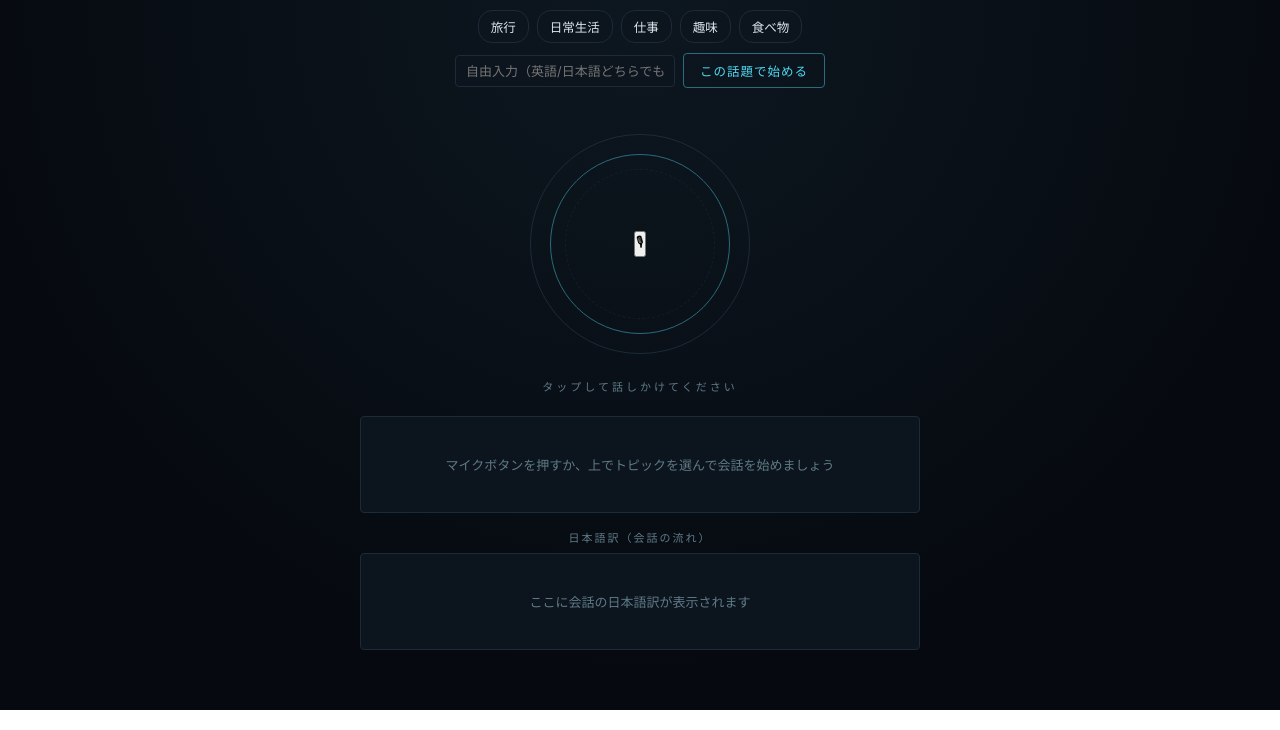
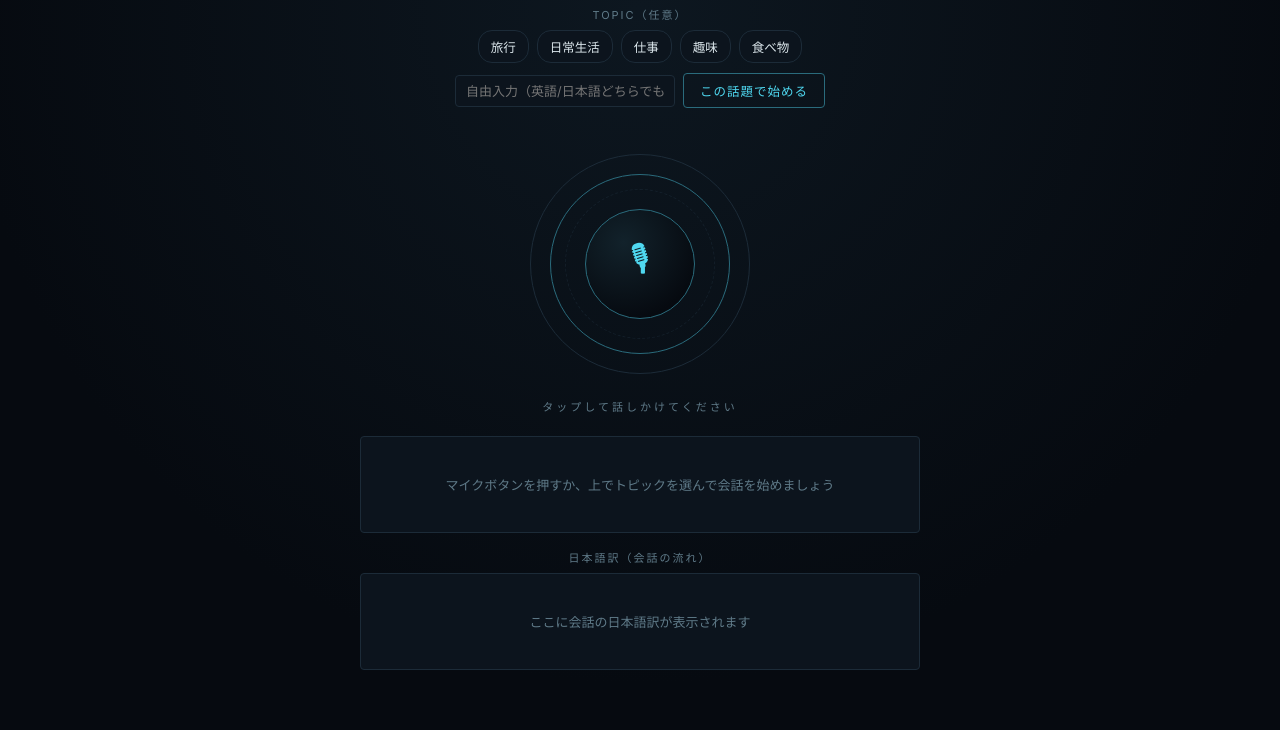
Before and after one commit to NgkR-Biz/jarvis-english-coach, a website: page public/index.html in a window 1280 px wide. Shown: the part 170-900 px from the top of the page. Drawn offline with Linux system fonts and the light colour scheme.

Commit message:
Refactor mic button styles and remove speech unlock code
Removed unused speech unlocking functionality and adjusted styles for mic button.

```diff
--- a/public/index.html
+++ b/public/index.html
@@ -1,3 +1,5 @@
+
+Index2 · HTML
 <!DOCTYPE html>
 <html lang="ja">
 <head>
@@ -174,23 +176,21 @@
     0%,100%{ box-shadow:0 0 20px rgba(79,216,240,0.4); }
     50%{ box-shadow:0 0 40px rgba(79,216,240,0.8); }
   }
-// スマホ(特にiPhone)の自動再生制限を回避するため、
-// ユーザーの操作(クリック)の直後に一度だけ無音の音声を鳴らして「許可」を得ておく
-let speechUnlocked = false;
-function unlockSpeech() {
-  if (speechUnlocked) return;
-  const unlock = new SpeechSynthesisUtterance('');
-  unlock.volume = 0;
-  speechSynthesis.speak(unlock);
-  speechUnlocked = true;
-}
 
-micBtn.addEventListener('click', () => {
-  if (isBusy || !recognition) return;
-  unlockSpeech();
-  speechSynthesis.cancel();
-  recognition.start();
-});
+  #micBtn{
+    width:110px;
+    height:110px;
+    border-radius:50%;
+    background: radial-gradient(circle at 35% 30%, #12222b, #060a10 75%);
+    border: 1px solid var(--cyan-dim);
+    color: var(--cyan);
+    font-size: 34px;
+    cursor:pointer;
+    display:flex;
+    align-items:center;
+    justify-content:center;
+    transition: all .2s ease;
+  }
   #micBtn:hover{ border-color: var(--cyan); }
   .core-wrap.listening #micBtn{ animation: pulse 1.4s ease-in-out infinite; border-color: var(--cyan); }
   .core-wrap.speaking #micBtn{ border-color: var(--amber); color: var(--amber); }
@@ -353,6 +353,7 @@
 
 startTopicBtn.addEventListener('click', () => {
   if (!selectedTopic || isBusy) return;
+  unlockSpeech();
   currentTopicLabel.textContent = `現在のトピック: ${selectedTopic}`;
   startTopicConversation(selectedTopic);
 });
@@ -404,12 +405,6 @@
   statusText.textContent = 'このブラウザは音声入力に対応していません（Chrome推奨）';
   micBtn.disabled = true;
 }
-
-micBtn.addEventListener('click', () => {
-  if (isBusy || !recognition) return;
-  speechSynthesis.cancel();
-  recognition.start();
-});
 
 // スマホ(特にiPhone)の自動再生制限を回避するため、
 // ユーザーの操作(クリック)の直後に一度だけ無音の音声を鳴らして「許可」を得ておく
```
